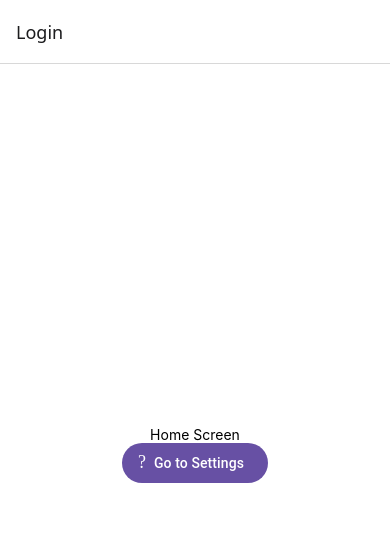
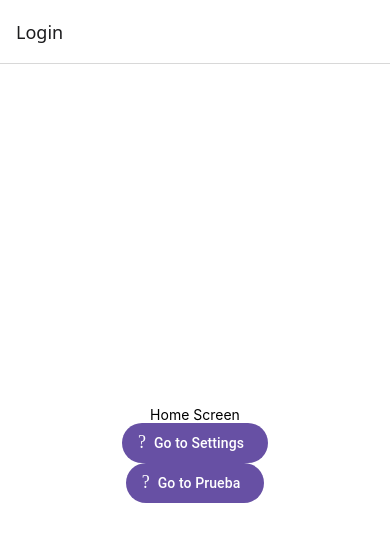
Before and after one commit to johaoRamirezRoyal/sami_app, a React Native app: screen /Login in a window 390 px wide. Shown: the top 542 px of the page. Built offline with nearby package versions, Linux system fonts and the light colour scheme; what @react-native-vector-icons/material-design-icons would draw is missing.

Commit message:
Especificación de las carpetas

```diff
--- a/App.js
+++ b/App.js
@@ -3,6 +3,7 @@ import { createNativeStackNavigator } from '@react-navigation/native-stack';
 
 import HomeScreen from './components/prueba/homeScreen';
 import SettingsScreen from './components/prueba/settingsScreen';
+import Prueba from './pages/prueba';
 
 const Stack = createNativeStackNavigator();
 
@@ -12,6 +13,7 @@ export default function App() {
       <Stack.Navigator initialRouteName="Login">
         <Stack.Screen name="Login" component={HomeScreen} />
         <Stack.Screen name="Settings" component={SettingsScreen} />
+        <Stack.Screen name="Prueba" component={Prueba} />
       </Stack.Navigator>
     </NavigationContainer>
   );
--- a/components/prueba/homeScreen.jsx
+++ b/components/prueba/homeScreen.jsx
@@ -3,6 +3,8 @@ import { Text, View } from 'react-native';
 import { styles } from "../../styles/prueba/pruebaStyles";
 import { StatusBar } from 'expo-status-bar';
 
+
+//La función de la carpeta de componentes es tener un componente por cada pantalla o cada función que tenga que hacer
 export default function HomeScreen({ navigation }) {
   return (
     <View style={styles.container}>
@@ -15,6 +17,13 @@ export default function HomeScreen({ navigation }) {
         >
         Go to Settings
       </Button>
+      <Button
+        icon="settings-outline"
+        mode="contained"
+        onPress={() => navigation.navigate('Prueba')}
+      >
+        Go to Prueba
+      </Button>
     </View>
   );
 }
--- a/components/prueba/settingsScreen.jsx
+++ b/components/prueba/settingsScreen.jsx
@@ -1,10 +1,18 @@
+import { Button } from "react-native-paper";
 import { styles } from "../../styles/prueba/pruebaStyles";
 import { Text, View } from 'react-native';
 
-export default function SettingsScreen() {
+export default function SettingsScreen({ navigation }) {
   return (
     <View style={styles.container}>
       <Text>Settings Screen</Text>
+      <Button
+        icon="home-outline"
+        mode="contained"
+        onPress={() => navigation.navigate('Login')}
+      >
+        Go to Home
+      </Button>
     </View>
   );
 }
--- /dev/null
+++ b/pages/prueba.jsx
@@ -0,0 +1,14 @@
+import { View } from "react-native-web";
+import { styles } from "../styles/prueba/pruebaStyles";
+import { Text } from "react-native-paper";
+
+
+
+//El objetivo de la carpeta de Pages es tener una página para juntar los distintos componentes que puede llegar a tener
+export default function Prueba() {
+  return (
+    <View style={styles.container}>
+      <Text>Prueba</Text>
+    </View>
+  );
+}
--- a/styles/prueba/pruebaStyles.jsx
+++ b/styles/prueba/pruebaStyles.jsx
@@ -1,5 +1,6 @@
 import { StyleSheet } from "react-native";
 
+// El objetivo de la carpeta de styles es tener un archivo de estilos para cada componente
 export const styles = StyleSheet.create({
   container: {
     flex: 1,
```
